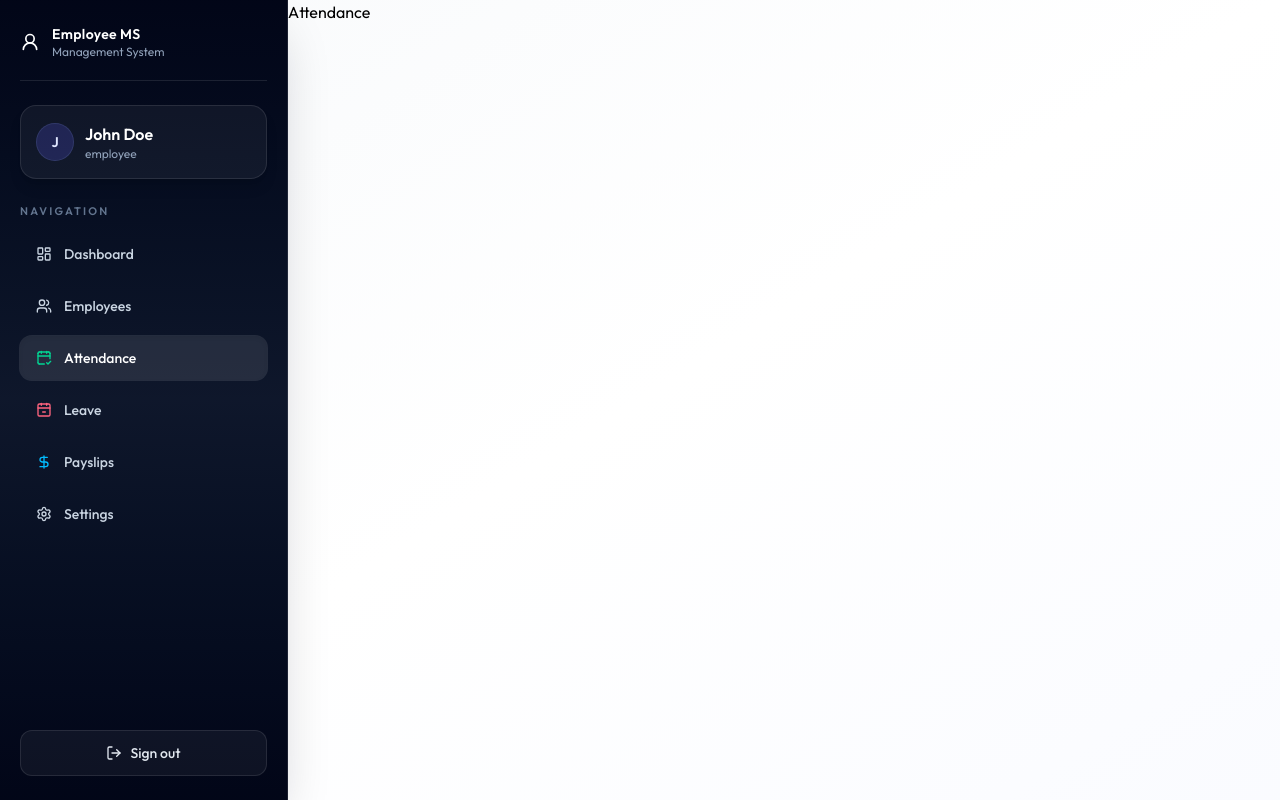
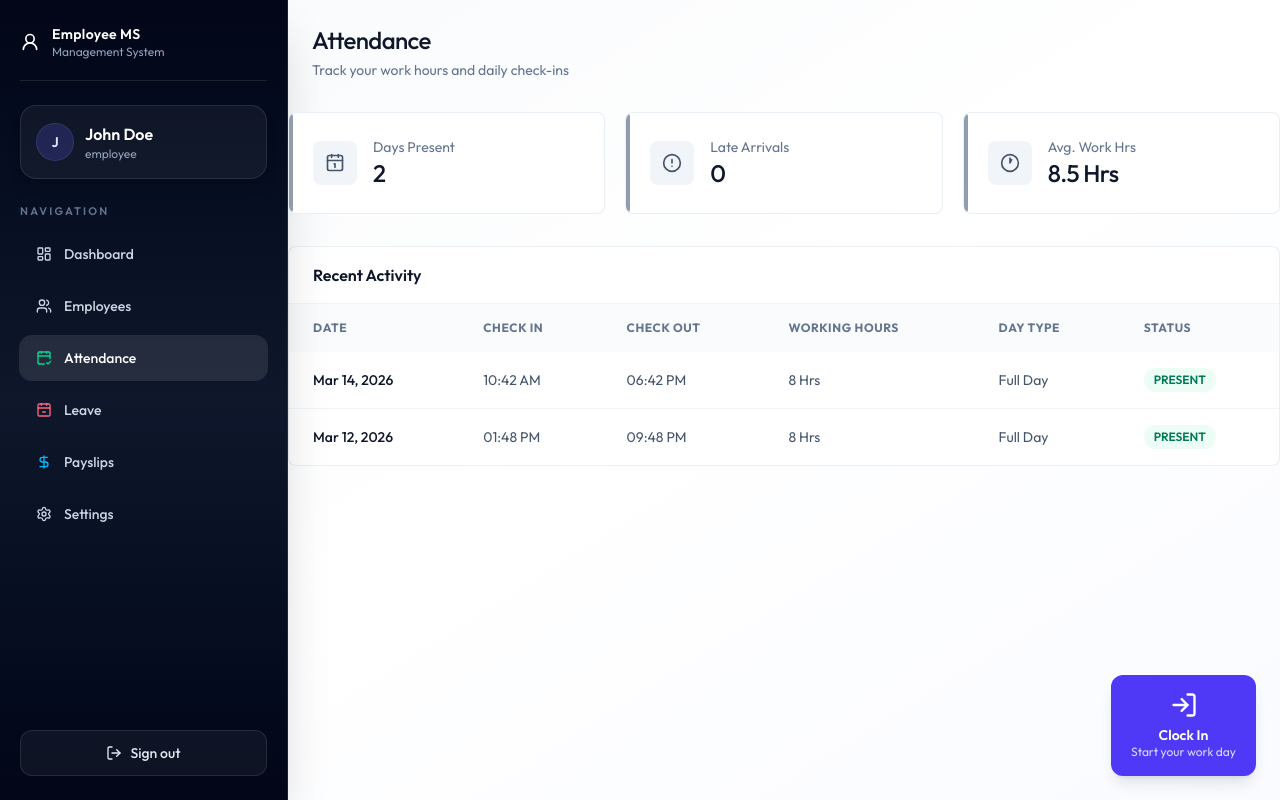
Before and after one commit to ahmadsaif12/ems-nepal, a React (Vite) app in the folder client/: page /attendance in a window 1280 px wide. Built offline with nearby package versions, Linux system fonts and the light colour scheme.

Commit message:
attendance page ui completed

```diff
--- a/client/package.json
+++ b/client/package.json
@@ -11,6 +11,7 @@
   },
   "dependencies": {
     "@tailwindcss/vite": "^4.3.3",
+    "date-fns": "^4.4.0",
     "lucide-react": "^1.33.0",
     "react": "^19.2.8",
     "react-dom": "^19.2.8",
--- /dev/null
+++ b/client/src/components/attendance/AttendanceHistory.jsx
@@ -0,0 +1,89 @@
+import React from 'react'
+import { format } from 'date-fns'
+
+const STATUS_STYLES = {
+  PRESENT: 'bg-emerald-50 text-emerald-700',
+  LATE: 'bg-amber-50 text-amber-700',
+  ABSENT: 'bg-rose-50 text-rose-700',
+  ON_LEAVE: 'bg-indigo-50 text-indigo-700',
+}
+
+const getDayTypeDisplay = (record) => {
+  switch (record.dayType) {
+    case 'WEEKEND':
+      return 'Weekend'
+    case 'HOLIDAY':
+      return 'Holiday'
+    case 'HALF_DAY':
+      return 'Half Day'
+    default:
+      return 'Full Day'
+  }
+}
+
+const AttendanceHistory = ({ history }) => {
+  return (
+    <div className='card overflow-hidden'>
+      <div className='px-6 py-4 border-b border-slate-100'>
+        <h3 className='font-semibold text-slate-900'>Recent Activity</h3>
+      </div>
+
+      <div className='overflow-x-auto'>
+        <table className='table-modern'>
+          <thead>
+            <tr>
+              <th className='px-6 py-4'>Date</th>
+              <th className='px-6 py-4'>Check In</th>
+              <th className='px-6 py-4'>Check Out</th>
+              <th className='px-6 py-4'>Working Hours</th>
+              <th className='px-6 py-4'>Day Type</th>
+              <th className='px-6 py-4'>Status</th>
+            </tr>
+          </thead>
+          <tbody>
+            {history.length === 0 ? (
+              <tr>
+                <td colSpan={6} className='text-center py-12 text-slate-600'>
+                  No records found
+                </td>
+              </tr>
+            ) : (
+              history.map((record) => {
+                const dayType = getDayTypeDisplay(record)
+                return (
+                  <tr key={record._id || record.date}>
+                    <td className='px-6 py-4 font-medium text-slate-900'>
+                      {format(new Date(record.date), 'MMM dd, yyyy')}
+                    </td>
+                    <td className='px-6 py-4 text-slate-600'>
+                      {record.checkIn ? format(new Date(record.checkIn), 'hh:mm a') : '--'}
+                    </td>
+                    <td className='px-6 py-4 text-slate-600'>
+                      {record.checkOut ? format(new Date(record.checkOut), 'hh:mm a') : '--'}
+                    </td>
+                    <td className='px-6 py-4 text-slate-600'>
+                      {record.workingHours ? `${record.workingHours} Hrs` : '--'}
+                    </td>
+                    <td className='px-6 py-4 text-slate-600'>{dayType}</td>
+                    <td className='px-6 py-4'>
+                      <span
+                        className={
+                          'inline-flex items-center rounded-full px-2.5 py-1 text-xs font-semibold ' +
+                          (STATUS_STYLES[record.status] || 'bg-slate-100 text-slate-600')
+                        }
+                      >
+                        {record.status || 'N/A'}
+                      </span>
+                    </td>
+                  </tr>
+                )
+              })
+            )}
+          </tbody>
+        </table>
+      </div>
+    </div>
+  )
+}
+
+export default AttendanceHistory
--- /dev/null
+++ b/client/src/components/attendance/AttendanceStats.jsx
@@ -0,0 +1,39 @@
+import { Calendar1Icon, AlertCircleIcon, Clock1Icon } from 'lucide-react'
+import React from 'react'
+
+const AttendanceStats = ({ history }) => {
+  const totalPresent = history.filter(
+    (h) => h.status === 'PRESENT' || h.status === 'LATE'
+  ).length
+  const totalLate = history.filter((h) => h.status === 'LATE').length
+
+  const stats = [
+    { label: 'Days Present', value: totalPresent, icon: Calendar1Icon },
+    { label: 'Late Arrivals', value: totalLate, icon: AlertCircleIcon },
+    { label: 'Avg. Work Hrs', value: '8.5 Hrs', icon: Clock1Icon },
+  ]
+
+  return (
+    <div className='grid grid-cols-1 sm:grid-cols-3 gap-4 sm:gap-5 mb-8'>
+      {stats.map((s) => {
+        return (
+          <div
+            key={s.label}
+            className='card card-hover p-5 sm:p-6 flex items-center gap-4 relative overflow-hidden group'
+          >
+            <div className='absolute left-0 top-0 bottom-0 w-1 rounded-r-full bg-slate-500/70 group-hover:bg-indigo-500/70' />
+            <div className='p-3 bg-slate-100 rounded-lg group-hover:bg-indigo-50 transition-colors duration-200'>
+              <s.icon className='w-5 h-5 text-slate-600 group-hover:text-indigo-600 transition-colors duration-200' />
+            </div>
+            <div>
+              <p className='text-sm text-slate-500'>{s.label}</p>
+              <p className='text-2xl font-medium text-slate-900 tracking-tight'>{s.value}</p>
+            </div>
+          </div>
+        )
+      })}
+    </div>
+  )
+}
+
+export default AttendanceStats
--- /dev/null
+++ b/client/src/components/attendance/CheckingButton.jsx
@@ -0,0 +1,64 @@
+import React, { useState } from 'react'
+import { LogIn, LogOut, Loader2 } from 'lucide-react'
+
+const CheckingButton = ({ todayRecord, onAction }) => {
+  const [loading, setLoading] = useState(false)
+
+  const handleAttendance = async () => {
+    setLoading(true)
+    setTimeout(() => {
+      setLoading(false)
+      onAction()
+    }, 1000)
+  }
+
+  if (todayRecord?.checkOut) {
+    return (
+      <div className='flex flex-col items-center justify-center p-8 bg-slate-50 rounded-xl border border-slate-200'>
+        <h3 className='text-lg font-bold text-slate-900'>Work Day Completed</h3>
+        <p className='text-slate-500 text-sm mt-1'>Great job! See you tomorrow</p>
+      </div>
+    )
+  }
+
+  const isCheckedIn = !!todayRecord?.isCheckedIn
+
+  return (
+    <div className='fixed bottom-6 right-6 flex flex-col z-50'>
+      <button
+        type='button'
+        onClick={handleAttendance}
+        disabled={loading}
+        className={
+          'flex flex-col items-center gap-2 rounded-xl px-5 py-4 shadow-lg transition-all disabled:cursor-not-allowed disabled:opacity-70 ' +
+          (isCheckedIn
+            ? 'bg-rose-600 text-white hover:bg-rose-700'
+            : 'bg-indigo-600 text-white hover:bg-indigo-700')
+        }
+      >
+        {loading ? (
+          <Loader2 className='size-7 animate-spin' />
+        ) : isCheckedIn ? (
+          <LogOut className='size-7' />
+        ) : (
+          <LogIn className='size-7' />
+        )}
+
+        <div className='text-center'>
+          <h2 className='text-sm font-semibold leading-tight'>
+            {loading ? 'Processing...' : isCheckedIn ? 'Clock Out' : 'Clock In'}
+          </h2>
+          <p className='text-xs opacity-80'>
+            {loading
+              ? 'Please wait'
+              : isCheckedIn
+              ? 'Click to end your shift'
+              : 'Start your work day'}
+          </p>
+        </div>
+      </button>
+    </div>
+  )
+}
+
+export default CheckingButton
--- a/client/src/pages/Attendance.jsx
+++ b/client/src/pages/Attendance.jsx
@@ -1,9 +1,54 @@
-import React from 'react'
+import React, { useCallback, useEffect, useState } from 'react'
+import { dummyAttendanceData } from '../assets/assets'
+import Loading from '../components/Loading'
+import CheckingButton from '../components/attendance/CheckingButton'
+import AttendanceStats from '../components/attendance/AttendanceStats'
+import AttendanceHistory from '../components/attendance/AttendanceHistory'
 
 const Attendance = () => {
+  const [history, setHistory] = useState([])
+  const [loading, setLoading] = useState(true)
+  const [isDeleted, setIsDeleted] = useState(false)
+
+  const fetchData = useCallback(async () => {
+    setHistory(dummyAttendanceData)
+    setTimeout(() => {
+      setLoading(false)
+    }, 1000)
+  }, [])
+
+  useEffect(() => {
+    fetchData()
+  }, [fetchData])
+
+  if (loading) return <Loading />
+
+  const today = new Date()
+  today.setHours(0, 0, 0, 0)
+  const todayRecord = history.find(
+    (r) => new Date(r.date).toDateString() === today.toDateString()
+  )
+
   return (
-    <div>
-      <p>Attendance</p>
+    <div className='animate-fade-in'>
+      <div className='page-header mt-6 ml-6'>
+        <h1 className='page-title'>Attendance</h1>
+        <p className='page-subtitle mt-1'>Track your work hours and daily check-ins</p>
+      </div>
+
+      {isDeleted ? (
+        <div className='mb-8 p-6 bg-rose-50 border border-rose-200 rounded-2xl text-center'>
+          <p className='text-rose-600'>
+            You can no longer clock in or out because your employee records have been marked as deleted
+          </p>
+        </div>
+      ) : (
+        <div className='mb-8'>
+          <CheckingButton todayRecord={todayRecord} onAction={fetchData} />
+        </div>
+      )}
+      <AttendanceStats history={history} />
+      <AttendanceHistory history={history} />
     </div>
   )
 }
--- a/client/src/pages/Dashboard.jsx
+++ b/client/src/pages/Dashboard.jsx
@@ -9,7 +9,7 @@
   const [loading, setLoading] = useState(true)
 
   //  switch between admin/employee testing
-  const selectedData = dummyAdminDashboardData
+  const selectedData = dummyEmployeeDashboardData
 
   useEffect(() => {
     setData(selectedData)
--- a/client/src/pages/Employees.jsx
+++ b/client/src/pages/Employees.jsx
@@ -19,11 +19,11 @@
     setTimeout(() => {
       setLoading(false)
     }, 1000)
-  }, [])
+  }, [selectedDept])
 
   useEffect(() => {
     fetchEmployees()
-  }, [])
+  }, [fetchEmployees])
 
   const filteredEmployees = employees
     .filter((emp) => emp.firstName.toLowerCase().includes(search.toLowerCase()))
```
Also changed, not shown: 1 other file (tests, documents, lock files or other folders).
